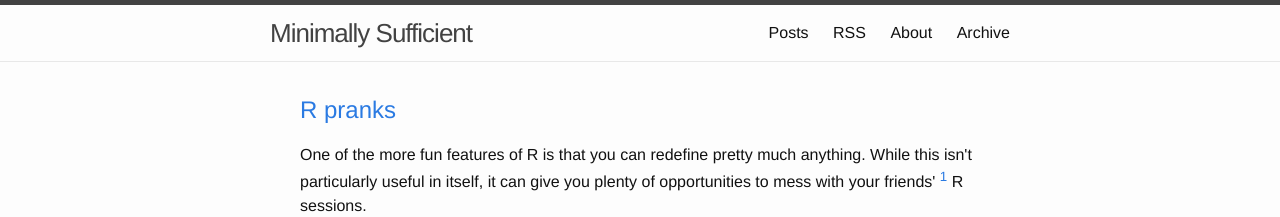
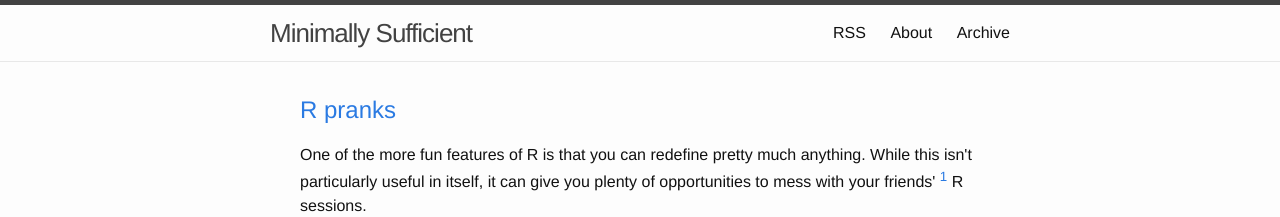
Before and after one commit to minimallysufficient/minimallysufficient.github.io, a Jekyll site: the page built from index.html, in a window 1280 px wide. Shown: the top 217 px of the page. Built offline with Jekyll 4.4.1, drawn with Linux system fonts in a browser that asks for light colours.

Commit message:
Removes Post link from header

```diff
--- a/_includes/header.html
+++ b/_includes/header.html
@@ -14,7 +14,6 @@
       </a>
 
       <div class="trigger">
-        <a class="page-link" href="{{ site.baseurl }}">Posts
         <a class="page-link" href="{{ "/feed.xml" | prepend: site.baseurl }}">RSS
         {% for page in site.pages %}
           {% if page.title %}
```
